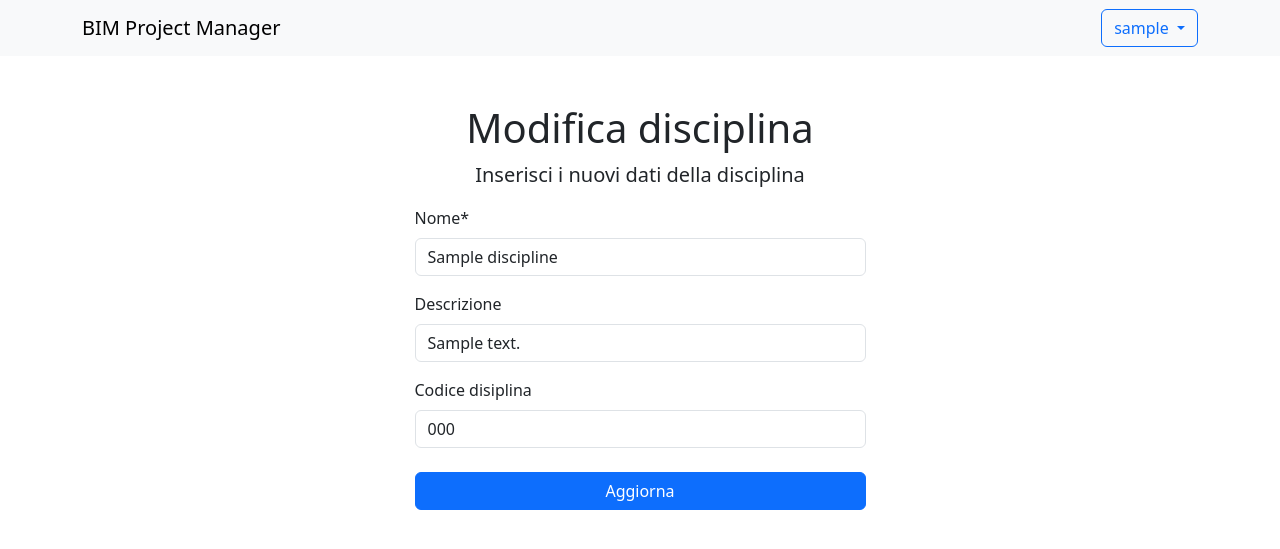
After one commit to zioscuro/LRA-BIM-Project-Manager, a Django app: page /settings/update_discipline/1 in a window 1280 px wide. The commit adds this page. Shown: the top 549 px of the page. Run offline with Django 5.2, Linux system fonts and the light colour scheme; a user stored in the database is signed in; tables that the repository leaves empty hold one stand-in row (values such as "Sample post"); some libraries are stand-ins or nearby versions.

Commit message:
Add Discipline model create, update and delete templates and update links in organization_settings.html template

```diff
--- /dev/null
+++ b/BIM_project_manager/organization/templates/organization/discipline_update.html
@@ -0,0 +1,24 @@
+{% extends 'base.html' %}
+{% load crispy_forms_tags %}
+
+{% block head_title %}{{ block.super }} - Modifica disciplina{% endblock head_title %}
+
+{% block content %}
+
+  <div class="row justify-content-center">
+    <div class="col-5">
+      <div class="text-center">
+        <h1>Modifica disciplina</h1>
+        <p class="fs-5">Inserisci i nuovi dati della disciplina</p>
+      </div>
+      <form method="POST" novalidate>
+        {% csrf_token %}
+        {{ form|crispy }}
+        <div class="d-grid mt-4">
+          <input type="submit" class="btn btn-primary" value="Aggiorna">
+        </div>
+      </form>
+    </div>
+  </div>
+
+{% endblock content %}
--- a/BIM_project_manager/organization/templates/organization/organization_settings.html
+++ b/BIM_project_manager/organization/templates/organization/organization_settings.html
@@ -53,14 +53,14 @@
         <td>{{ discipline.name }}</td>
         <td>{{ discipline.description }}</td>
         <td>{{ discipline.code }}</td>
-        <td><a href="#" class="btn btn-outline-primary btn-sm">Modifica</a></td>
-        <td><a href="#" class="btn btn-outline-danger btn-sm">Cancella</a></td>
+        <td><a href="{% url 'update_discipline' pk=discipline.pk %}" class="btn btn-outline-primary btn-sm">Modifica</a></td>
+        <td><a href="{% url 'delete_discipline' pk=discipline.pk %}" class="btn btn-outline-danger btn-sm">Cancella</a></td>
       </tr>
       {% endfor %}
     </tbody>
   </table>
   <div class="d-flex gap-2 justify-content-end">
-    <a href="#" class="btn btn-outline-primary btn">+ Aggiungi disciplina</a>
+    <a href="{% url 'create_discipline' %}" class="btn btn-outline-primary btn">+ Aggiungi disciplina</a>
   </div>
   <hr>
   <h4>Software di Authoring</h4>
--- a/BIM_project_manager/organization/urls.py
+++ b/BIM_project_manager/organization/urls.py
@@ -8,4 +8,8 @@ urlpatterns = [
     path('create_phase/', views.CreateProjectPhase.as_view(), name='create_phase'),
     path('update_phase/<int:pk>', views.UpdateProjectPhase.as_view(), name='update_phase'),
     path('delete_phase/<int:pk>', views.DeleteProjectPhase.as_view(), name='delete_phase'),
+
+    path('create_discipline/', views.CreateDiscipline.as_view(), name='create_discipline'),
+    path('update_discipline/<int:pk>', views.UpdateDiscipline.as_view(), name='update_discipline'),
+    path('delete_discipline/<int:pk>', views.DeleteDiscipline.as_view(), name='delete_discipline'),
 ]
--- a/BIM_project_manager/organization/views.py
+++ b/BIM_project_manager/organization/views.py
@@ -53,13 +53,27 @@ class DeleteProjectPhase(StaffMixin, DeleteView):
 
 
 class CreateDiscipline(StaffMixin, CreateView):
-  pass
+  model = Discipline
+  fields = ['name', 'description', 'code']
+  template_name = 'organization/discipline_create.html'
+
+  def get_success_url(self):
+    return reverse('organization_settings')
 
 class UpdateDiscipline(StaffMixin, UpdateView):
-  pass
+  model = Discipline
+  fields = ['name', 'description', 'code']
+  template_name = 'organization/discipline_update.html'
+
+  def get_success_url(self):
+    return reverse('organization_settings')
 
 class DeleteDiscipline(StaffMixin, DeleteView):
-  pass
+  model = Discipline
+  template_name = 'organization/discipline_delete.html'
+
+  def get_success_url(self):
+    return reverse('organization_settings')
 
 
 class CreateAuthoringSoftware(StaffMixin, CreateView):
```
Also changed, not shown: BIM_project_manager/organization/templates/organization/discipline_create.html (added, +24 -0 lines), BIM_project_manager/organization/templates/organization/discipline_delete.html (added, +23 -0 lines).
